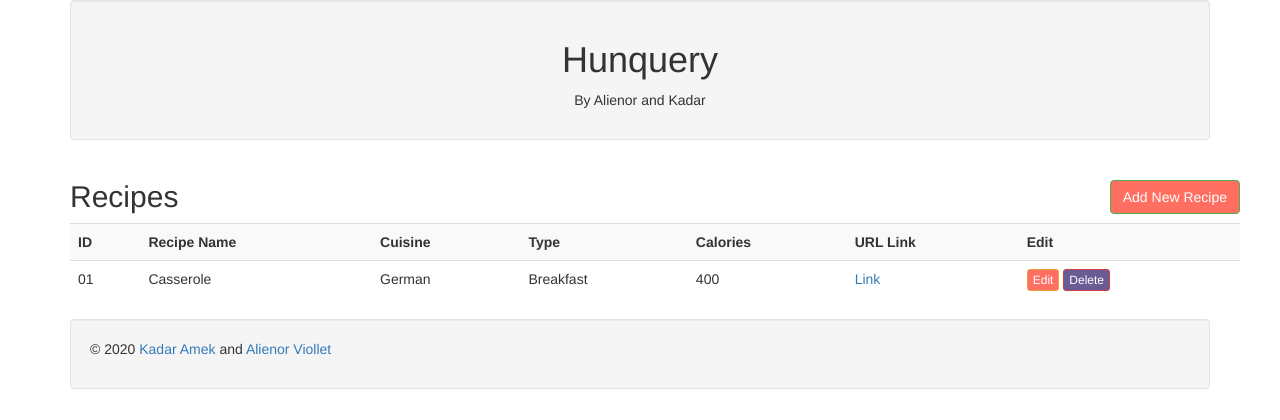
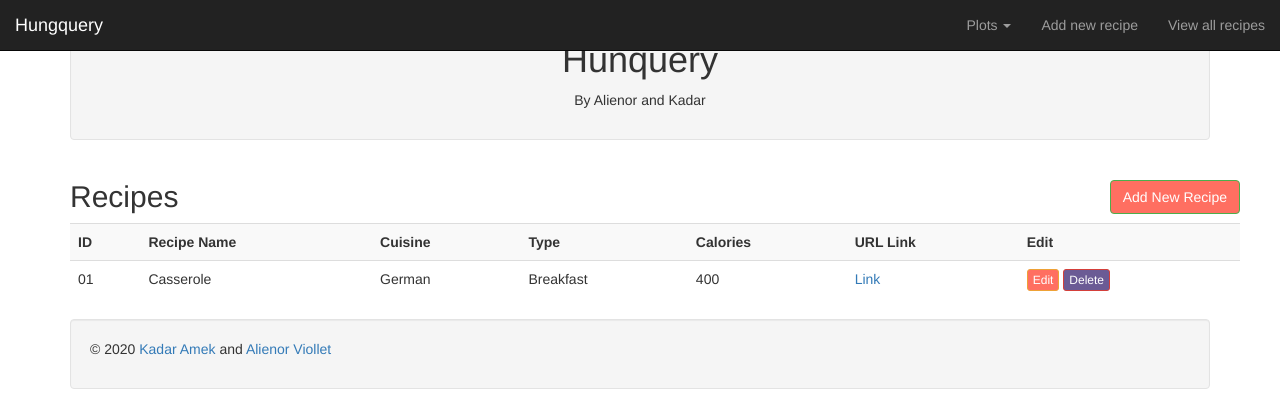
Before and after one commit to goldenMJ/Hungquery, a Flask app: page / in a window 1280 px wide. Shown: the top 420 px of the page. Run offline with Flask 2, Linux system fonts and the light colour scheme; some libraries are stand-ins or nearby versions.

Commit message:
Add navbar

```diff
--- a/app.py
+++ b/app.py
@@ -62,9 +62,9 @@ import csv
 
 # Connect to the database
 # rds_connection_string = "<insert user name>:<insert password>@localhost:5432/customer_db"
-rds_connection_string = "postgres:5432@localhost:5432/hunquery"
-engine = create_engine(f'postgresql://{rds_connection_string}')
-print(engine.table_names())
+# rds_connection_string = "postgres:5432@localhost:5432/hunquery"
+# engine = create_engine(f'postgresql://{rds_connection_string}')
+# print(engine.table_names())
 # # Create our session (link) from Python to the DB
 
 
--- a/templates/index.html
+++ b/templates/index.html
@@ -17,6 +17,52 @@
 </head>
 
 <body>
+
+    <nav class="navbar navbar-default navbar-inverse navbar-fixed-top">
+        <div class="container-fluid">
+            <div class="navbar-header">
+                <button type="button" class="navbar-toggle collapsed" data-toggle="collapse" data-target="#myNavbar" aria-expanded="false"
+                    aria-controls="navbar">
+                    <span class="icon-bar"></span>
+                    <span class="icon-bar"></span>
+                    <span class="icon-bar"></span>
+                </button>
+                <a id="home" class="active navbar-brand brand_color" href="landingpage.html">Hungquery</a>
+            </div>
+            <div>
+
+                <div class="collapse navbar-collapse" id="myNavbar">
+
+                    <ul class="nav navbar-nav navbar-right">
+                        <li class="dropdown">
+                            <a href="#" class="dropdown-toggle" data-toggle="dropdown" role="button" aria-haspopup="true" aria-expanded="false">Plots
+                                <span class="caret"></span>
+                            </a>
+                            <ul class="dropdown-menu drop_down_color">
+                                <li>
+                                    <a href="breakfastdata.html">Breakfast</a>
+                                </li>
+                                <li>
+                                    <a href="lunchdata.html">Lunch</a>
+                                </li>
+                                <li>
+                                    <a href="dinnerdata.html">Dinner</a>
+                                </li>
+                            </ul>
+                        </li>
+                        <li>
+                            <a href="addnew.html">Add new recipe</a>
+                            </li>
+                            <li>
+                            <a href="/addnew.html">View all recipes</a>
+                        </li>
+                    </ul>
+                </div>
+            </div>
+        </div>
+    </nav>
+
+
 
 <!-- Header stuff -->
 <div class="container">
```
